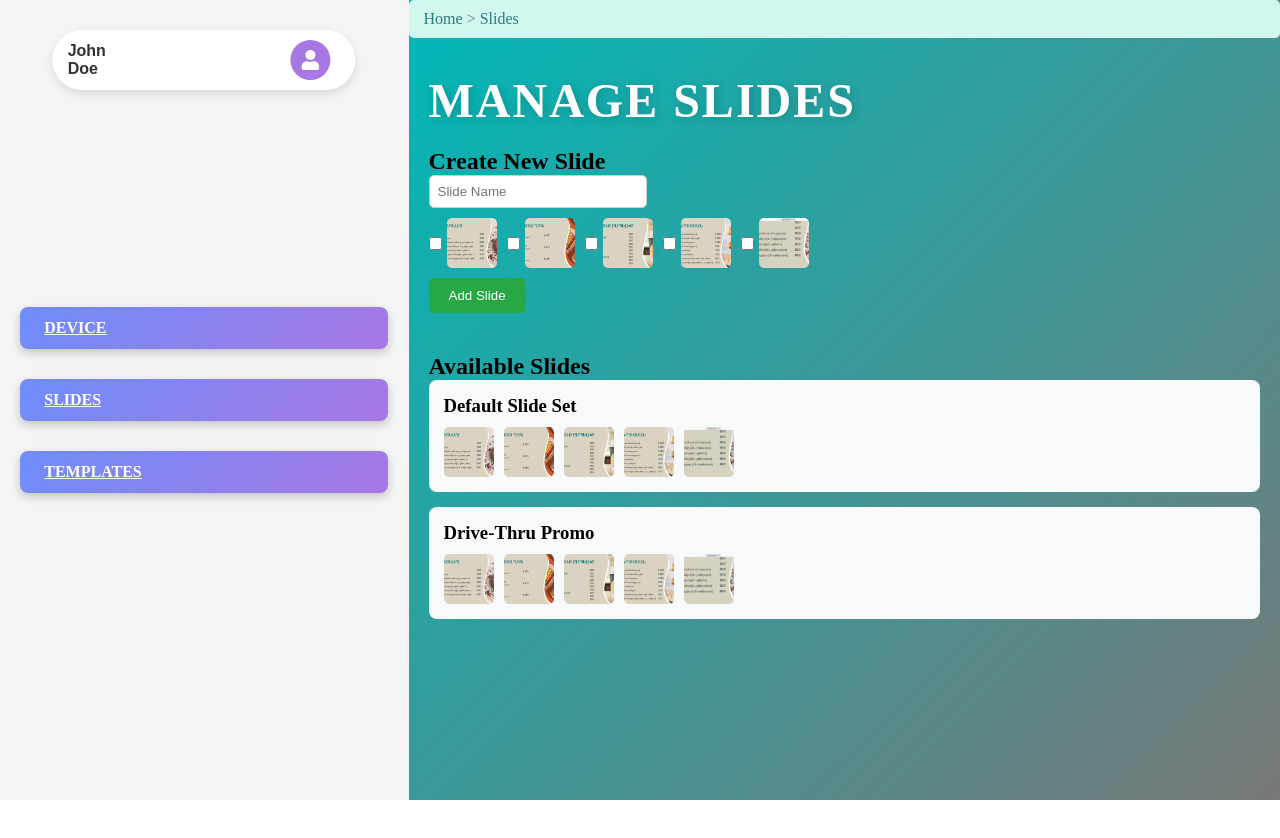
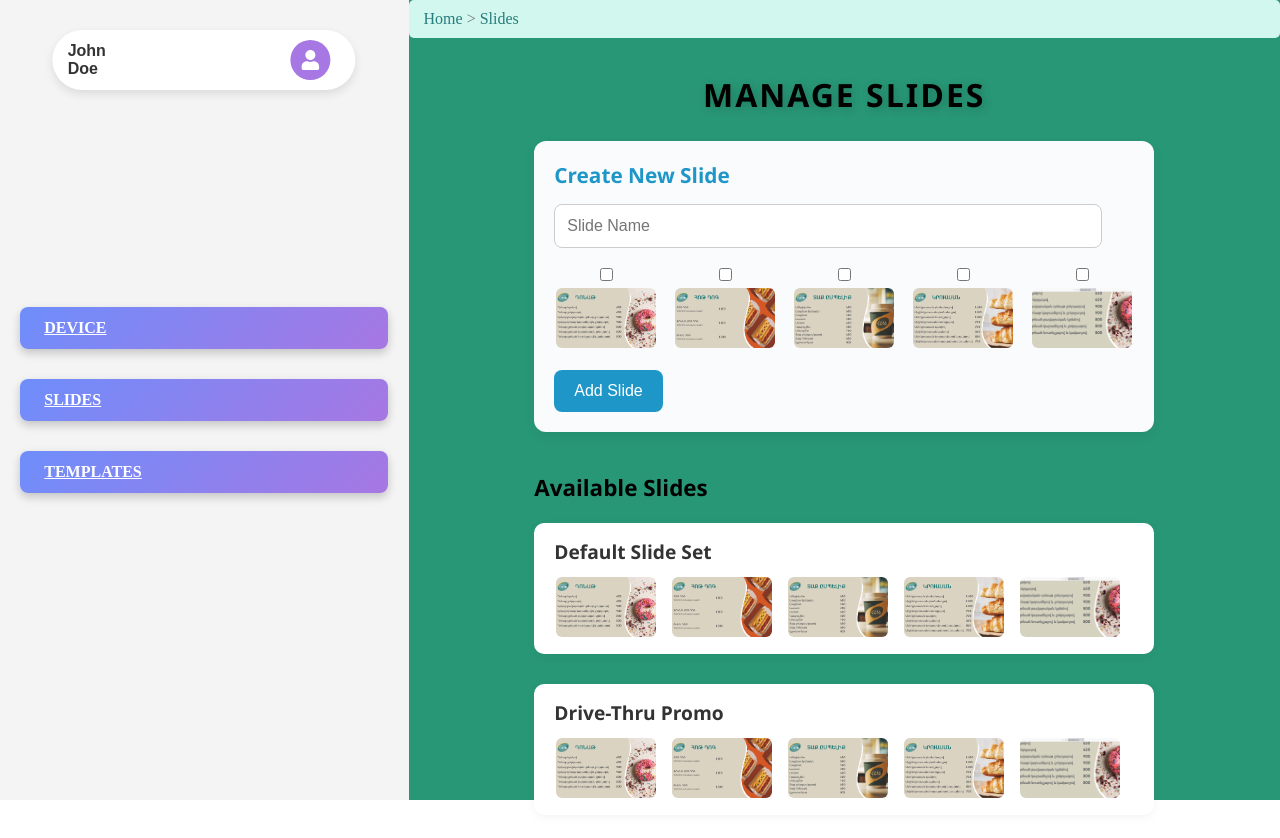
Before and after one commit to vardannm/Drag, a React (Vite) app: page /slides in a window 1280 px wide. Shown: the top 838 px of the page. Before the commit the page ends 800 px from the top, so only its background shows below. Built offline with nearby package versions, Linux system fonts and the light colour scheme.

Commit message:
styling update

```diff
--- a/src/Hero/Hero.css
+++ b/src/Hero/Hero.css
@@ -46,7 +46,7 @@
     width: 100%;
     flex-direction: column;
 
-    background: linear-gradient(135deg, #00b8b8, #787878);
+    background:rgb(40, 151, 118);
   }
 
   .content h1 {
--- a/src/Template.css
+++ b/src/Template.css
@@ -4,3 +4,48 @@
   gap: 20px;
   padding: 20px;
 }
+.templateButton{
+  align-items: center;
+  background-color: #0A66C2;
+  border: 0;
+  border-radius: 100px;
+  box-sizing: border-box;
+  color: #ffffff;
+  cursor: pointer;
+  display: inline-flex;
+  font-family: -apple-system, system-ui, system-ui, "Segoe UI", Roboto, "Helvetica Neue", "Fira Sans", Ubuntu, Oxygen, "Oxygen Sans", Cantarell, "Droid Sans", "Apple Color Emoji", "Segoe UI Emoji", "Segoe UI Symbol", "Lucida Grande", Helvetica, Arial, sans-serif;
+  font-size: 16px;
+  font-weight: 600;
+  justify-content: center;
+  line-height: 20px;
+  max-width: 480px;
+  min-height: 40px;
+  min-width: 0px;
+  overflow: hidden;
+  padding: 0px;
+  padding-left: 20px;
+  padding-right: 20px;
+  text-align: center;
+  touch-action: manipulation;
+  transition: background-color 0.167s cubic-bezier(0.4, 0, 0.2, 1) 0s, box-shadow 0.167s cubic-bezier(0.4, 0, 0.2, 1) 0s, color 0.167s cubic-bezier(0.4, 0, 0.2, 1) 0s;
+  user-select: none;
+  -webkit-user-select: none;
+  vertical-align: middle;
+
+}
+.templateButton:hover,
+.templateButton:focus {
+  background-color: #16437E;
+  color: #ffffff;
+}
+
+.templateButton:active {
+  background: #09223b;
+  color: rgb(255, 255, 255, .7);
+}
+
+.templateButton:disabled {
+  cursor: not-allowed;
+  background: rgba(0, 0, 0, .08);
+  color: rgba(0, 0, 0, .3);
+}
--- a/src/pages/SlidesContent.css
+++ b/src/pages/SlidesContent.css
@@ -1,66 +1,111 @@
-/* SlidesContent.css */
 .slides-content {
   padding: 20px;
+  max-width: 1000px;
+  margin: auto;
+  font-family: 'Segoe UI', Tahoma, Geneva, Verdana, sans-serif;
+}
+
+.slides-content h1 {
+  font-size: 2rem;
+  color: #000000;
+  margin-bottom: 25px;
+  text-align: center;
 }
 
 .slide-creator {
+  background-color: #f9fbfc;
+  padding: 20px;
+  border-radius: 12px;
+  box-shadow: 0 4px 12px rgba(0, 0, 0, 0.05);
   margin-bottom: 40px;
 }
 
+.slide-creator h2 {
+  font-size: 1.3rem;
+  margin-bottom: 15px;
+  color: #1E96C8;
+}
+
 .slide-name-input {
-    padding: 8px;
-    margin-bottom: 10px;
-    width: 200px;
-    border-radius: 5px;
+  width: 90%;
+  padding: 12px;
+  border-radius: 8px;
   border: 1px solid #ccc;
+  margin-bottom: 20px;
+  font-size: 16px;
 }
 
 .image-selector {
   display: flex;
   flex-wrap: wrap;
-    gap: 10px;
-    margin-bottom: 10px;
+  gap: 15px;
+  margin-bottom: 20px;
 }
 
 .image-option {
   display: flex;
+  flex-direction: column;
   align-items: center;
   gap: 5px;
 }
 
 .thumbnail {
-    width: 50px;
-    height: 50px;
+  width: 100px;
+  height: 60px;
   object-fit: cover;
-    border-radius: 5px;
+  border-radius: 8px;
+  border: 2px solid transparent;
+  transition: transform 0.3s, border-color 0.3s;
+}
+
+.image-option input[type="checkbox"]:checked + .thumbnail,
+.image-option input[type="checkbox"]:checked ~ .thumbnail {
+  border-color: #1E96C8;
+  transform: scale(1.05);
 }
 
 .add-slide-button {
-    padding: 10px 20px;
-    background-color: #28a745;
-    color: white;
+  background-color: #1E96C8;
+  color: #fff;
   border: none;
-    border-radius: 5px;
+  padding: 12px 20px;
+  font-size: 16px;
+  border-radius: 8px;
   cursor: pointer;
+  transition: background-color 0.3s ease, transform 0.2s ease;
 }
 
 .add-slide-button:hover {
-    background-color: #218838;
+  background-color: #37AEE2;
+  transform: translateY(-2px);
 }
 
 .slides-list {
-    margin-top: 20px;
+  margin-top: 30px;
+}
+
+.slides-list h2 {
+  font-size: 1.4rem;
+  margin-bottom: 20px;
+  color: #000000;
 }
 
 .slide-item {
-    background-color: #f8f9fa;
-    padding: 15px;
-    border-radius: 8px;
-    margin-bottom: 15px;
+  margin-bottom: 30px;
+  background-color: #ffffff;
+  padding: 15px 20px;
+  border-radius: 10px;
+  box-shadow: 0 2px 10px rgba(0, 0, 0, 0.05);
+}
+
+.slide-item h3 {
+  font-size: 1.2rem;
+  margin-bottom: 10px;
+  color: #333;
 }
 
 .slide-images {
   display: flex;
-    gap: 10px;
-    margin-top: 10px;
+  gap: 12px;
+  flex-wrap: wrap;
 }
--- a/src/pages/TemplatesContent.css
+++ b/src/pages/TemplatesContent.css
@@ -0,0 +1,68 @@
+.templates-content {
+  padding: 20px;
+  max-width: 800px;
+  margin: auto;
+  font-family: 'Segoe UI', Tahoma, Geneva, Verdana, sans-serif;
+}
+
+.templates-content h1 {
+  font-size: 2rem;
+  color: #000000;
+  margin-bottom: 20px;
+  text-align: center;
+}
+
+.templateButton {
+  background-color: #1E96C8;
+  color: #fff;
+  padding: 12px 20px;
+  border: none;
+  border-radius: 8px;
+  font-size: 16px;
+  cursor: pointer;
+  margin-bottom: 30px;
+  transition: background-color 0.3s ease, transform 0.2s ease;
+}
+
+.templateButton:hover {
+  background-color: #37AEE2;
+  transform: translateY(-2px);
+}
+
+.template-list {
+  display: flex;
+  flex-direction: column;
+  gap: 15px;
+}
+
+.template-item a {
+  background: linear-gradient(145deg, #1E96C8, #37AEE2);
+  border-radius: 10px;
+  color: #fff;
+  display: block;
+  padding: 1rem 1.5rem;
+  text-align: center;
+  font-size: 17px;
+  text-decoration: none;
+  box-shadow: 0 4px 12px rgba(0, 0, 0, 0.1);
+  transition: transform 0.2s ease, box-shadow 0.3s ease;
+}
+
+.template-item a:hover {
+  transform: translateY(-4px);
+  box-shadow: 0 6px 18px rgba(0, 0, 0, 0.15);
+}
+@media (max-width: 600px) {
+  .templates-content {
+    padding: 15px;
+  }
+
+  .template-item a {
+    font-size: 15px;
+    padding: 0.8rem 1.2rem;
+  }
+
+  .templateButton {
+    width: 100%;
+  }
+}
--- a/src/pages/TemplatesContent.jsx
+++ b/src/pages/TemplatesContent.jsx
@@ -14,7 +14,7 @@ function TemplatesContent() {
     <div className="templates-content">
       <h1>Templates</h1>
       <Link to="/templates/new" target="_blank" rel="noopener noreferrer">
-        <button>Create New Template</button>
+        <button className="templateButton">Create New Template</button>
       </Link>
       <div className="template-list">
         {templateFiles.map((template) => (
```
Lines whose indentation alone changed are shown as unchanged.
